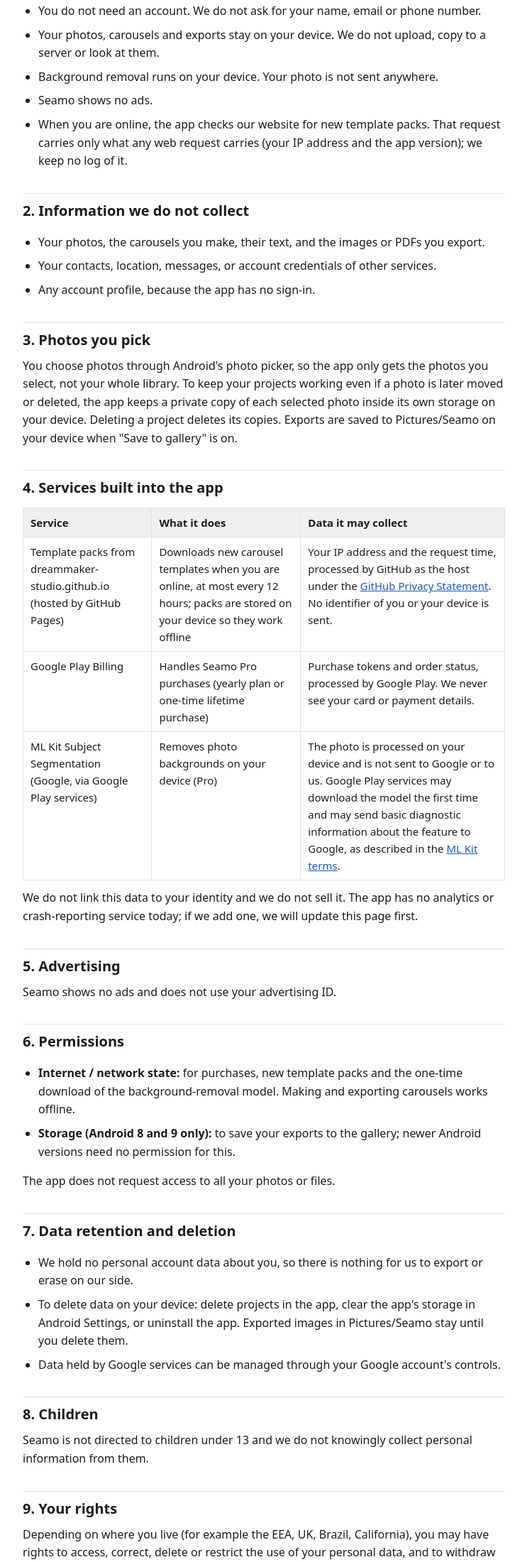
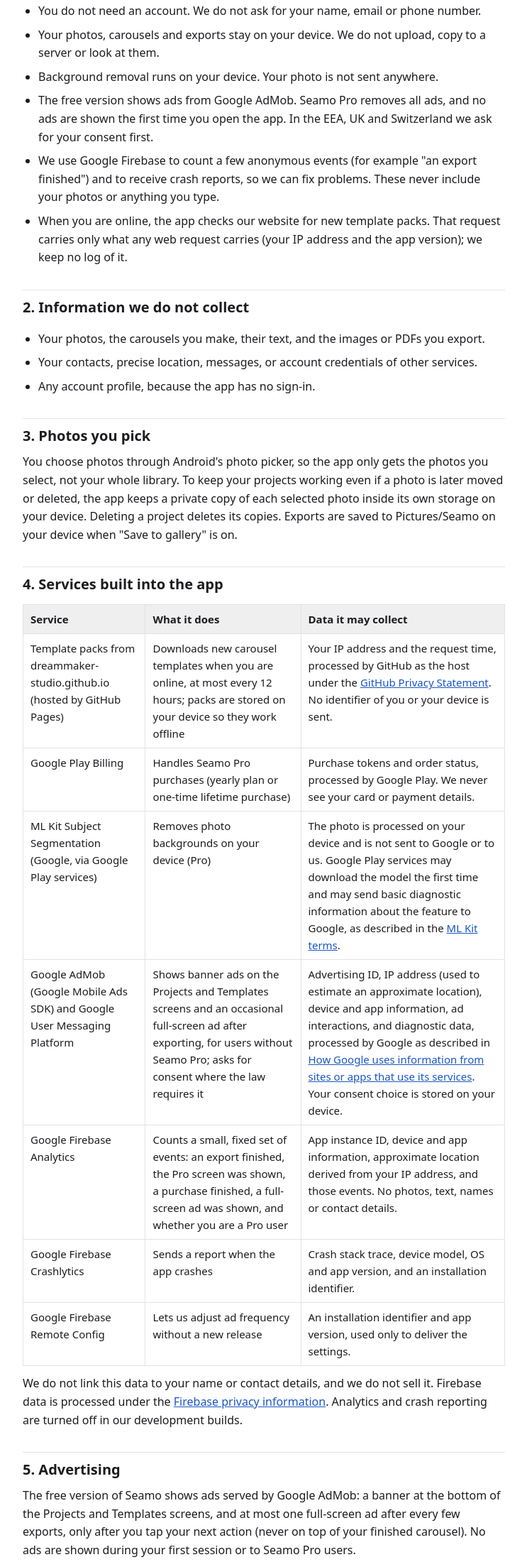
Before and after one commit to DreamMaker-Studio/dreammaker-studio.github.io, a plain HTML site: page seamo/privacy/index.html in a window 1280 px wide. Shown: the part 289-2489 px from the top of the page at 71% size, without its empty margins (268-1011 px from the left). Drawn offline with Linux system fonts and the light colour scheme.

Commit message:
Seamo privacy: disclose AdMob, UMP consent and Firebase (Analytics, Crashlytics, Remote Config)

```diff
--- a/seamo/privacy/index.html
+++ b/seamo/privacy/index.html
@@ -28,7 +28,7 @@ nav{font-size:14px;margin-bottom:24px}
 <main>
 <nav><a href="../privacy/">Privacy Policy</a> &middot; <a href="../terms/">Terms of Use</a></nav>
 <h1>Privacy Policy</h1>
-<p class="meta">Seamo by DreamMaker Studio &middot; Effective date: 15 November 2026</p>
+<p class="meta">Seamo by DreamMaker Studio &middot; Effective date: 16 November 2026</p>
 <p>This policy explains what Seamo ("the app") does and does not do with information. Seamo is published by DreamMaker Studio ("we", "us").</p>
 
 <h2>1. The short version</h2>
@@ -36,14 +36,15 @@ nav{font-size:14px;margin-bottom:24px}
 <li>You do not need an account. We do not ask for your name, email or phone number.</li>
 <li>Your photos, carousels and exports stay on your device. We do not upload, copy to a server or look at them.</li>
 <li>Background removal runs on your device. Your photo is not sent anywhere.</li>
-<li>Seamo shows no ads.</li>
+<li>The free version shows ads from Google AdMob. Seamo Pro removes all ads, and no ads are shown the first time you open the app. In the EEA, UK and Switzerland we ask for your consent first.</li>
+<li>We use Google Firebase to count a few anonymous events (for example "an export finished") and to receive crash reports, so we can fix problems. These never include your photos or anything you type.</li>
 <li>When you are online, the app checks our website for new template packs. That request carries only what any web request carries (your IP address and the app version); we keep no log of it.</li>
 </ul>
 
 <h2>2. Information we do not collect</h2>
 <ul>
 <li>Your photos, the carousels you make, their text, and the images or PDFs you export.</li>
-<li>Your contacts, location, messages, or account credentials of other services.</li>
+<li>Your contacts, precise location, messages, or account credentials of other services.</li>
 <li>Any account profile, because the app has no sign-in.</li>
 </ul>
 
@@ -56,15 +57,21 @@ nav{font-size:14px;margin-bottom:24px}
 <tr><td>Template packs from dreammaker-studio.github.io (hosted by GitHub Pages)</td><td>Downloads new carousel templates when you are online, at most every 12 hours; packs are stored on your device so they work offline</td><td>Your IP address and the request time, processed by GitHub as the host under the <a href="https://docs.github.com/site-policy/privacy-policies/github-general-privacy-statement">GitHub Privacy Statement</a>. No identifier of you or your device is sent.</td></tr>
 <tr><td>Google Play Billing</td><td>Handles Seamo Pro purchases (yearly plan or one-time lifetime purchase)</td><td>Purchase tokens and order status, processed by Google Play. We never see your card or payment details.</td></tr>
 <tr><td>ML Kit Subject Segmentation (Google, via Google Play services)</td><td>Removes photo backgrounds on your device (Pro)</td><td>The photo is processed on your device and is not sent to Google or to us. Google Play services may download the model the first time and may send basic diagnostic information about the feature to Google, as described in the <a href="https://developers.google.com/ml-kit/terms">ML Kit terms</a>.</td></tr>
+<tr><td>Google AdMob (Google Mobile Ads SDK) and Google User Messaging Platform</td><td>Shows banner ads on the Projects and Templates screens and an occasional full-screen ad after exporting, for users without Seamo Pro; asks for consent where the law requires it</td><td>Advertising ID, IP address (used to estimate an approximate location), device and app information, ad interactions, and diagnostic data, processed by Google as described in <a href="https://policies.google.com/technologies/partner-sites">How Google uses information from sites or apps that use its services</a>. Your consent choice is stored on your device.</td></tr>
+<tr><td>Google Firebase Analytics</td><td>Counts a small, fixed set of events: an export finished, the Pro screen was shown, a purchase finished, a full-screen ad was shown, and whether you are a Pro user</td><td>App instance ID, device and app information, approximate location derived from your IP address, and those events. No photos, text, names or contact details.</td></tr>
+<tr><td>Google Firebase Crashlytics</td><td>Sends a report when the app crashes</td><td>Crash stack trace, device model, OS and app version, and an installation identifier.</td></tr>
+<tr><td>Google Firebase Remote Config</td><td>Lets us adjust ad frequency without a new release</td><td>An installation identifier and app version, used only to deliver the settings.</td></tr>
 </table>
-<p>We do not link this data to your identity and we do not sell it. The app has no analytics or crash-reporting service today; if we add one, we will update this page first.</p>
+<p>We do not link this data to your name or contact details, and we do not sell it. Firebase data is processed under the <a href="https://firebase.google.com/support/privacy">Firebase privacy information</a>. Analytics and crash reporting are turned off in our development builds.</p>
 
 <h2>5. Advertising</h2>
-<p>Seamo shows no ads and does not use your advertising ID.</p>
+<p>The free version of Seamo shows ads served by Google AdMob: a banner at the bottom of the Projects and Templates screens, and at most one full-screen ad after every few exports, only after you tap your next action (never on top of your finished carousel). No ads are shown during your first session or to Seamo Pro users.</p>
+<p>Google may use your advertising ID and similar information to show personalised ads. In the EEA, the UK and Switzerland the app asks for your consent before any ad request, and you can change your choice at any time in Settings &rarr; Privacy choices. Everywhere, you can reset or delete your advertising ID in your device settings (Settings &rarr; Google &rarr; Ads, or Settings &rarr; Privacy &rarr; Ads).</p>
 
 <h2>6. Permissions</h2>
 <ul>
-<li><strong>Internet / network state:</strong> for purchases, new template packs and the one-time download of the background-removal model. Making and exporting carousels works offline.</li>
+<li><strong>Internet / network state:</strong> for purchases, ads, analytics and crash reports, new template packs and the one-time download of the background-removal model. Making and exporting carousels works offline.</li>
+<li><strong>Advertising ID:</strong> used by Google AdMob to serve and measure ads, as described in section 5.</li>
 <li><strong>Storage (Android 8 and 9 only):</strong> to save your exports to the gallery; newer Android versions need no permission for this.</li>
 </ul>
 <p>The app does not request access to all your photos or files.</p>
@@ -73,7 +80,7 @@ nav{font-size:14px;margin-bottom:24px}
 <ul>
 <li>We hold no personal account data about you, so there is nothing for us to export or erase on our side.</li>
 <li>To delete data on your device: delete projects in the app, clear the app's storage in Android Settings, or uninstall the app. Exported images in Pictures/Seamo stay until you delete them.</li>
-<li>Data held by Google services can be managed through your Google account's controls.</li>
+<li>Data held by Google services (AdMob, Firebase, Google Play) is kept by Google under its own retention settings and can be managed through your Google account and device ad settings. We use Firebase Analytics with Google's standard retention setting.</li>
 </ul>
 
 <h2>8. Children</h2>
```
